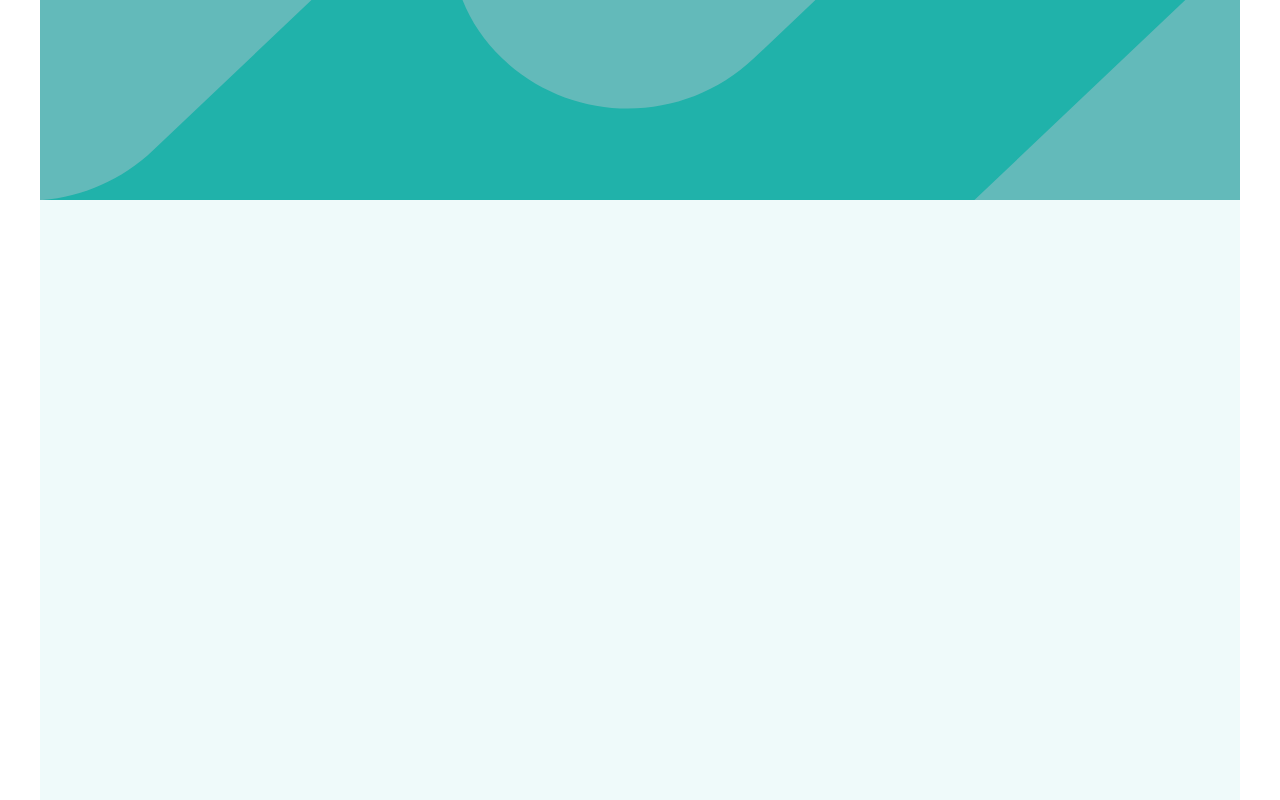
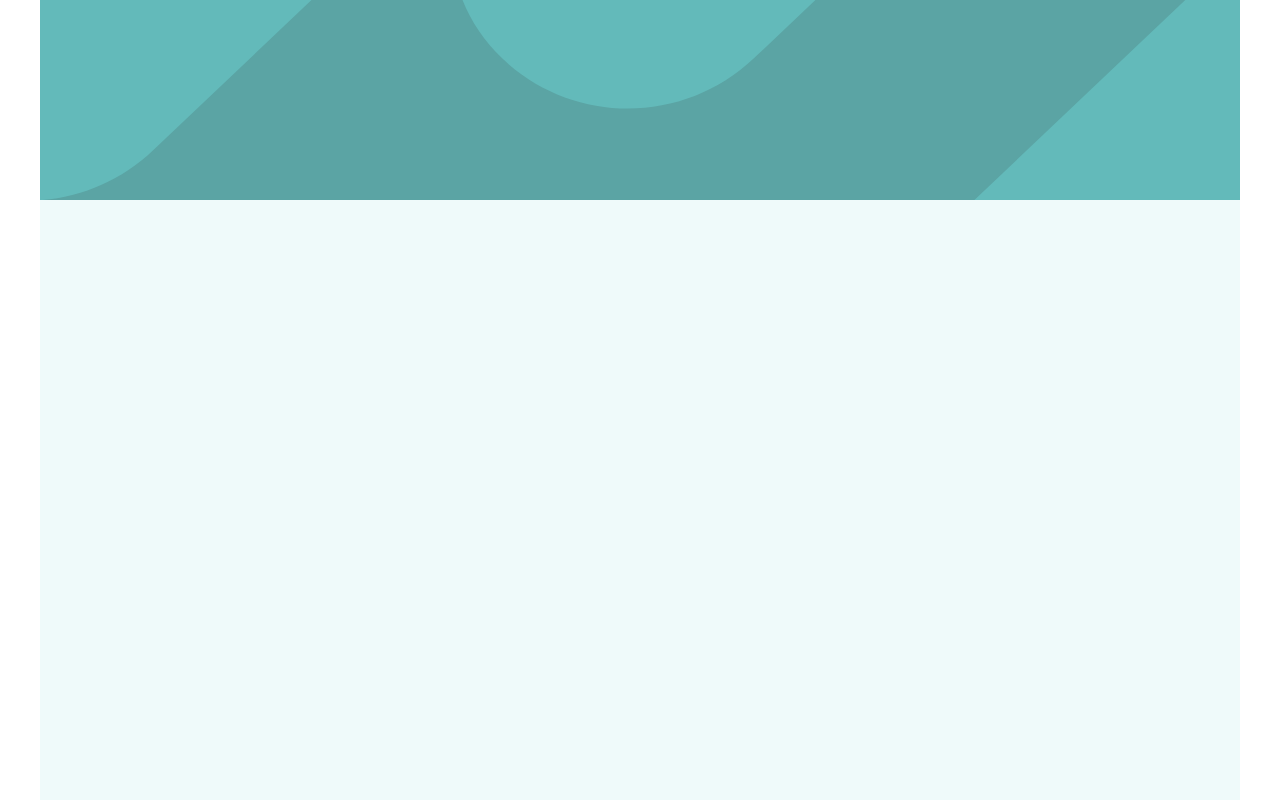
Before and after one commit to giandefaria/static-job-listings-master, a React (Create React App) app: page / in a window 1280 px wide. Shown: the top 800 px of the page. Built offline with nearby package versions, Linux system fonts and the light colour scheme.

Commit message:
alterei a cor de fundo do header

```diff
--- a/src/components/main/main.css
+++ b/src/components/main/main.css
@@ -15,7 +15,7 @@ header {
     height: 200px;
     background: url(../../assets/bg-header-desktop.svg) no-repeat;
     background-size: cover;
-    background-color: lightseagreen;
+    background-color: hsl(180, 29%, 50%);
 
 }
 
```
Also changed, not shown: 1 other file (tests, documents, lock files or other folders).
